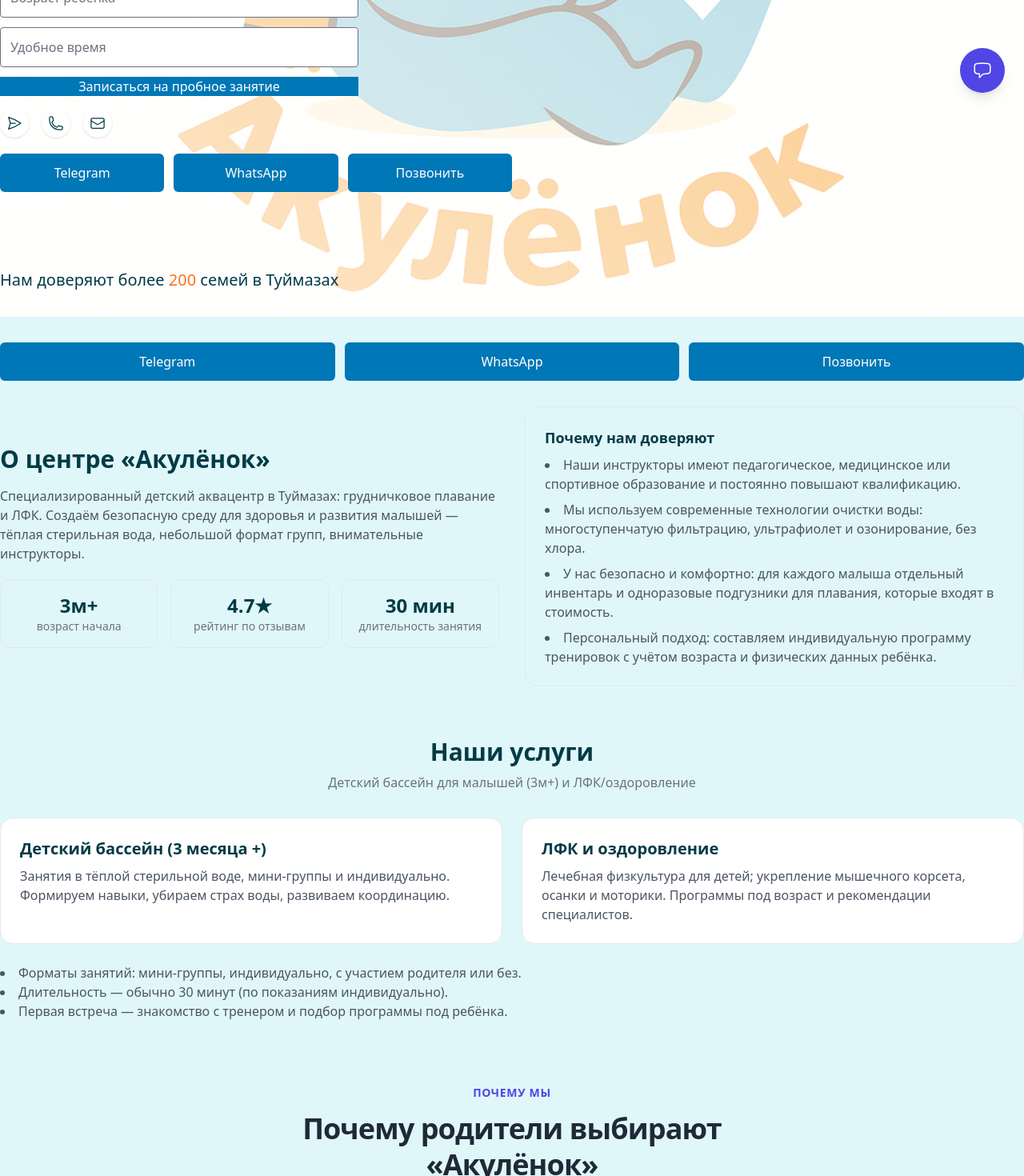
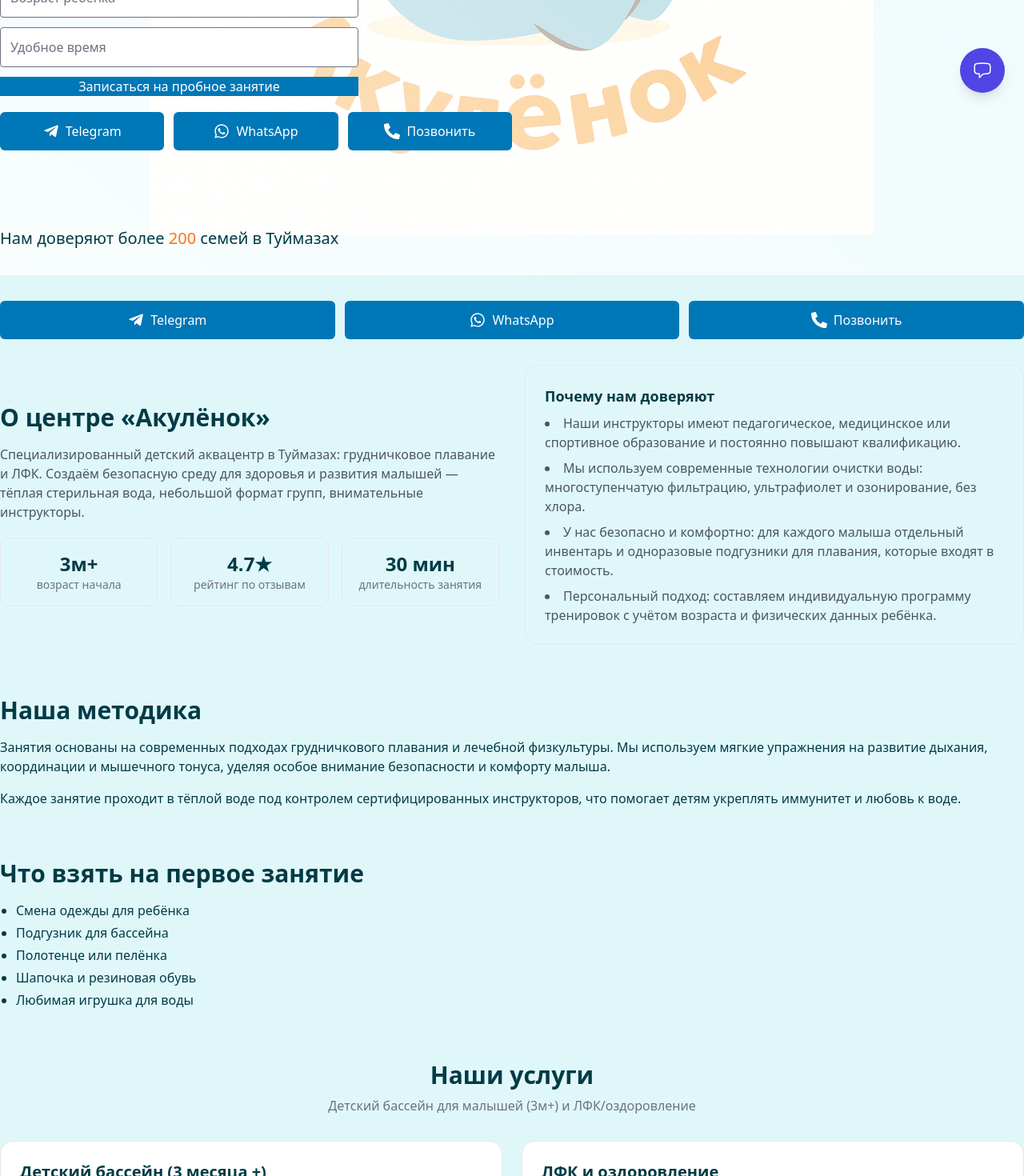
Before and after one commit to peexthree/Akulenok, a Next.js app: page / in a window 1280 px wide. Shown: the part 660-2130 px from the top of the page at 80% size. Built offline with nearby package versions, Linux system fonts and the light colour scheme.

Commit message:
╨Ю╨▒╨╜╨╛╨▓╨╕╨╗ ╨║╨╛╨┤ ╨┐╤А╨╛╨╡╨║╤В╨░

```diff
--- /dev/null
+++ b/components/checklist.js
@@ -0,0 +1,25 @@
+import React from "react";
+import Container from "./container";
+
+const items = [
+  "Смена одежды для ребёнка",
+  "Подгузник для бассейна",
+  "Полотенце или пелёнка",
+  "Шапочка и резиновая обувь",
+  "Любимая игрушка для воды",
+];
+
+export default function Checklist() {
+  return (
+    <Container>
+      <div className="space-y-4">
+        <h2 className="text-3xl font-semibold">Что взять на первое занятие</h2>
+        <ul className="list-disc pl-5 space-y-1">
+          {items.map((item) => (
+            <li key={item}>{item}</li>
+          ))}
+        </ul>
+      </div>
+    </Container>
+  );
+}
--- a/components/contactButtons.js
+++ b/components/contactButtons.js
@@ -1,6 +1,7 @@
 import React from "react";
 import clsx from "clsx";
 import Button from "./Button";
+import { FaTelegramPlane, FaWhatsapp, FaPhoneAlt } from "react-icons/fa";
 
 export default function ContactButtons({ wide = false }) {
    const fullClass = wide ? "w-full" : "";
@@ -13,13 +14,16 @@ export default function ContactButtons({ wide = false }) {
         wide ? "grid-cols-1 md:grid-cols-3" : "grid-cols-3"
       )}
     >
-  <Button
+    <Button
         href="https://t.me/+79273039977"
         target="_blank"
         rel="noopener noreferrer"
-         className={commonClasses}
+           className={commonClasses}
       >
-        Telegram
+         <span className="flex items-center gap-2">
+          <FaTelegramPlane size={20} />
+          Telegram
+        </span>
       </Button>
       <Button
         href="https://wa.me/+79273039977"
@@ -27,10 +31,16 @@ export default function ContactButtons({ wide = false }) {
         rel="noopener noreferrer"
        className={commonClasses}
       >
-        WhatsApp
+        <span className="flex items-center gap-2">
+          <FaWhatsapp size={20} />
+          WhatsApp
+        </span>
       </Button>
       <Button href="tel:+79273039977" className={commonClasses}>
-        Позвонить
+        <span className="flex items-center gap-2">
+          <FaPhoneAlt size={20} />
+          Позвонить
+        </span>
       </Button>
     </div>
   );
--- a/components/hero.js
+++ b/components/hero.js
@@ -1,8 +1,6 @@
 import { useState } from "react";
 import Image from "next/image";
 import { motion } from "framer-motion";
-import Button from "./Button";
-import { PaperAirplaneIcon, PhoneIcon, EnvelopeIcon } from "@heroicons/react/24/outline";
 import ContactButtons from "./contactButtons";
 import Container from "./container";
 
@@ -57,7 +55,7 @@ export default function Hero() {
         alt="Детский бассейн Акулёнок"
         fill
         priority
-        className="object-cover"
+        className="object-contain object-center scale-90"
       />
       <div className="absolute inset-0 bg-gradient-to-tr from-white/80 to-white/40 dark:from-black/70 dark:to-black/40" />
 
@@ -65,10 +63,10 @@ export default function Hero() {
         <div className="flex items-center w-full lg:w-1/2">
           <div className="max-w-2xl mb-8">
             <h1 className="text-4xl font-bold leading-snug tracking-tight text-aqua-dark lg:text-5xl lg:leading-tight xl:text-6xl xl:leading-tight dark:text-aqua-background">
-              Тёплый детский бассейн и ЛФК для малышей от 3&nbsp;месяцев
+               Здоровое и счастливое будущее вашего малыша начинается здесь
             </h1>
-             <p className="py-5 text-xl leading-normal text-aqua-dark/80 lg:text-xl xl:text-xl dark:text-aqua-background/80">
-              Помогаем детям укрепить здоровье и полюбить воду с первых месяцев жизни.
+              <p className="py-5 text-xl leading-normal text-aqua-dark/80 lg:text-xl xl:text-xl dark:text-aqua-background/80">
+              Безопасное плавание для малышей от 3&nbsp;месяцев с опытными инструкторами.
             </p>
 
                {/* ==== Форма записи ==== */}
@@ -127,37 +125,7 @@ export default function Hero() {
                   <p className="text-red-600 mt-2">{message}</p>
                 )}
               </motion.form>
-<div className="flex gap-4 mt-4">
-                <motion.a
-                  whileHover={{ scale: 1.1 }}
-                  whileTap={{ scale: 0.95 }}
-                  href="#"
-                  aria-label="Telegram"
-                  className="p-2 bg-white rounded-full shadow text-aqua-dark"
-                >
-                  <PaperAirplaneIcon className="w-5 h-5" />
-                </motion.a>
-                <motion.a
-                  whileHover={{ scale: 1.1 }}
-                  whileTap={{ scale: 0.95 }}
-                  href="#"
-                  aria-label="Phone"
-                  className="p-2 bg-white rounded-full shadow text-aqua-dark"
-                >
-                  <PhoneIcon className="w-5 h-5" />
-                </motion.a>
-                <motion.a
-                  whileHover={{ scale: 1.1 }}
-                  whileTap={{ scale: 0.95 }}
-                  href="#"
-                  aria-label="Email"
-                  className="p-2 bg-white rounded-full shadow text-aqua-dark"
-                >
-                  <EnvelopeIcon className="w-5 h-5" />
-                </motion.a>
-              </div>
-
-      <div className="mt-5">
+<div className="mt-5">
                 <ContactButtons wide={true} />
               </div>
           </div>
--- /dev/null
+++ b/components/methodology.js
@@ -0,0 +1,22 @@
+import React from "react";
+import Container from "./container";
+
+export default function Methodology() {
+  return (
+    <Container>
+      <div className="space-y-4">
+        <h2 className="text-3xl font-semibold">Наша методика</h2>
+        <p>
+          Занятия основаны на современных подходах грудничкового плавания и
+          лечебной физкультуры. Мы используем мягкие упражнения на развитие
+          дыхания, координации и мышечного тонуса, уделяя особое внимание
+          безопасности и комфорту малыша.
+        </p>
+        <p>
+          Каждое занятие проходит в тёплой воде под контролем сертифицированных
+          инструкторов, что помогает детям укреплять иммунитет и любовь к воде.
+        </p>
+      </div>
+    </Container>
+  );
+}
--- a/pages/index.js
+++ b/pages/index.js
@@ -8,6 +8,8 @@ import SectionTitle from "../components/sectionTitle";
 import Benefits from "../components/benefits";
 import About from "../components/about";
 import Services from "../components/services";
+import Methodology from "../components/methodology";
+import Checklist from "../components/checklist";
 import Team from "../components/team";
 import Schedule from "../components/schedule";
 import Pricing from "../components/pricing";
@@ -55,6 +57,8 @@ export default function Home() {
       <Hero />
       <div className="mt-8"><ContactButtons /></div>
       <About />
+      <Methodology />
+      <Checklist />
       <Services />
 
       <SectionTitle
```
